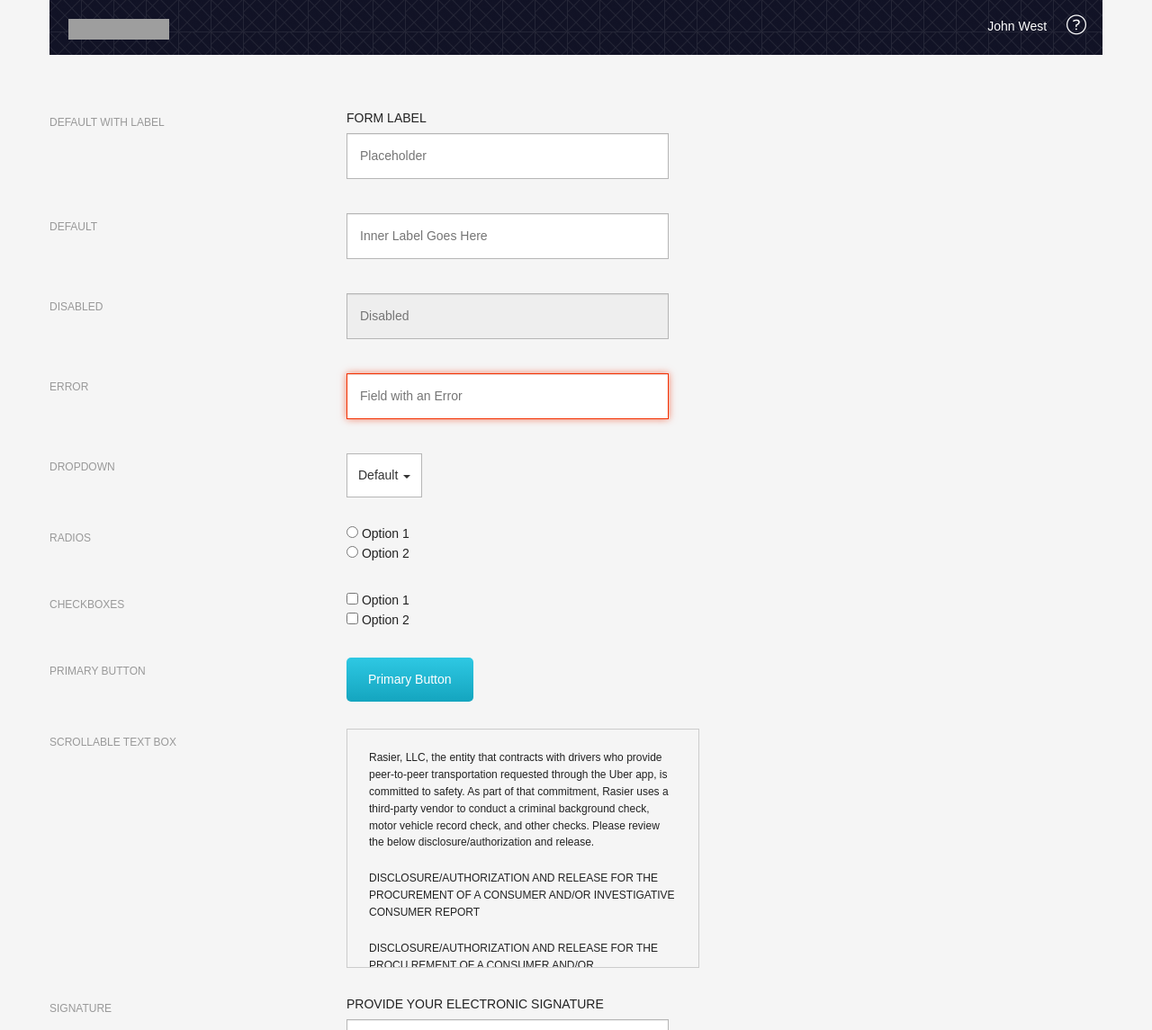
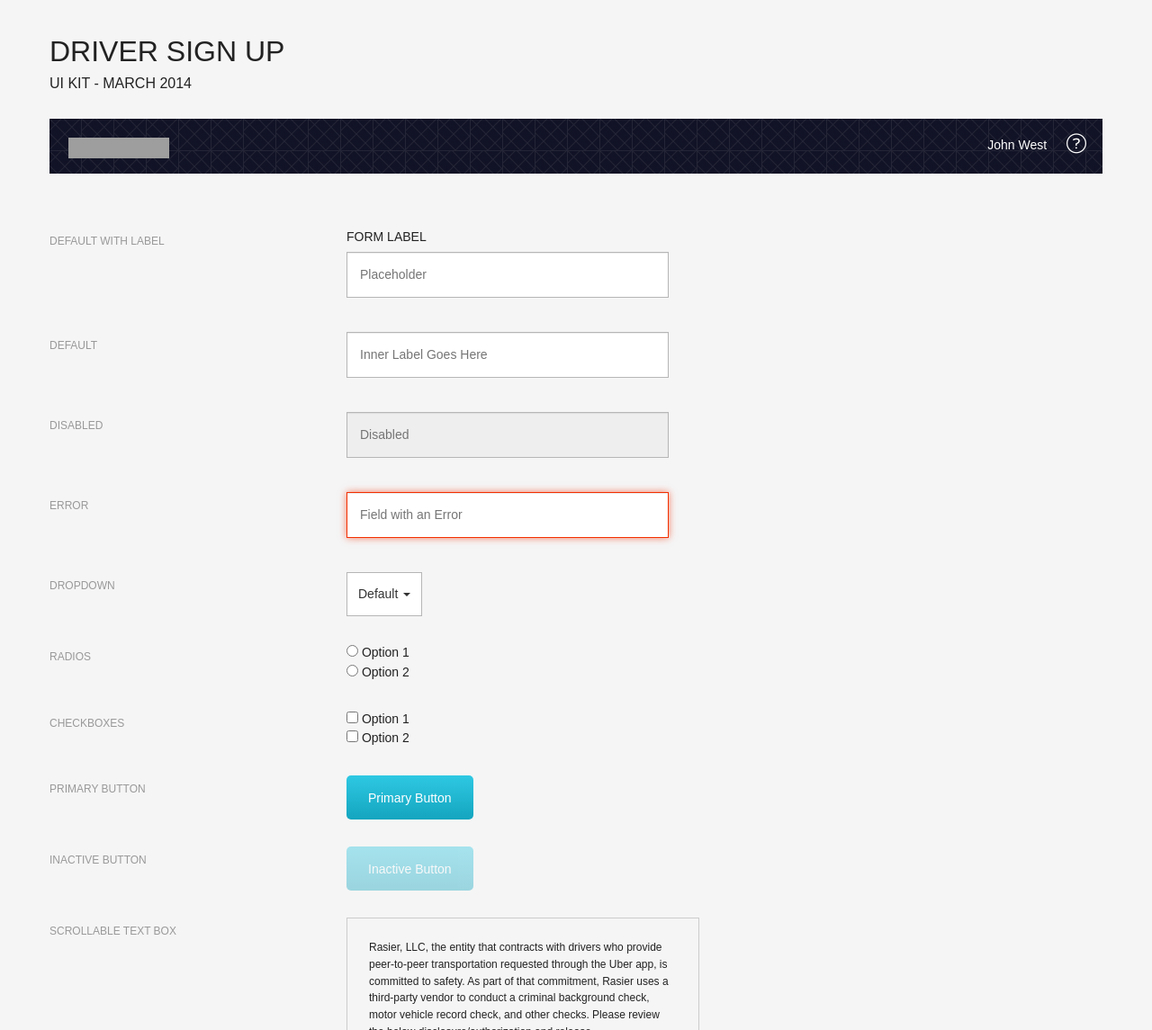
Before and after one commit to mtmoore55/dso, a plain HTML site: page index.html in a window 1280 px wide. Shown: the top 1145 px of the page at 90% size. Drawn offline with nearby package versions, Linux system fonts and the light colour scheme; grey boxes are pictures that could not be loaded.

Commit message:
Inactive Button and Intro Formatting

```diff
--- a/css/mattstyles.css
+++ b/css/mattstyles.css
@@ -19,6 +19,18 @@
 
 .row {
 }
+
+.intro {
+	margin: 40px 0 20px 0;
+}
+
+	.intro h1 {
+		line-height: 12px;
+	}
+
+	.intro h4 {
+		font-weight: 300;
+	}
 
 .form-group {
 	padding-top: 30px;
@@ -133,27 +145,39 @@ label {
 	cursor: pointer;
 	background-image: none;
 	color: #fff;
-	border: 1px solid #b6b6b6;
 	white-space: nowrap;
-	padding: 6px 12px;
 	font-size: 14px;
 	line-height: 1.42857143;
 	border-radius: 0;
     font-family: "Clan Pro", sans-serif;
+	background: -webkit-linear-gradient(top, #2ec8e3, #14a5bf);
+	border: none;
+	border-radius: 5px;
+	padding: 6px 24px;
 }
 
-.btn-default, .btn-default:hover, .btn-default:active, .btn-default:focus {
+.btn-dropdown, .btn-dropdown:hover, .btn-dropdown:active, .btn-dropdown:focus {
+	height: 49px;
+	display: inline-block;
+	margin-bottom: 0;
+	font-weight: 400;
+	vertical-align: middle;
+	cursor: pointer;
 	color: #333;
 	background-color: #fff;
 	-webkit-box-shadow: none;
 	box-shadow: none;
+	white-space: nowrap;
+	font-size: 14px;
+	line-height: 1.42857143;
+	border-radius: 0;
+    font-family: "Clan Pro", sans-serif;
+	padding: 6px 12px;
+	border: 1px solid #b6b6b6;
+	text-align: left;
 }
 
 .btn-primary {
-	background: -webkit-linear-gradient(top, #2ec8e3, #14a5bf);
-	border: none;
-	border-radius: 5px;
-	padding: 6px 24px;
 }
 
 	.btn-primary:hover {
@@ -165,6 +189,10 @@ label {
 		box-shadow: inset 0 5px 10px rgba(0,0,0,.15);
 		background: -webkit-linear-gradient(top, #1fb6d0, #098fa7);
 	}
+
+.btn-disabled {
+	opacity: .4;
+}
 
 .btn-group.open .dropdown-toggle {
 	color: #333;
--- a/index.html
+++ b/index.html
@@ -15,6 +15,11 @@
    <body>
 
     <div class="container">
+
+      <div class="intro">
+        <h1>Driver Sign Up</h1>
+        <h4>UI Kit - March 2014</h4>
+      </div>
 
       <!-- Start Header -->
      		<div class="header">
@@ -78,7 +83,7 @@
             </div>
             <div class="form-group col-xs-8">
               <div class="btn-group dropdown">
-                <button id="drop1" type="button" class="btn btn-default dropdown-toggle" data-toggle="dropdown" data-target="#">Default <span class="caret"></span></button>
+                <button id="drop1" type="button" class="btn-dropdown dropdown-toggle" data-toggle="dropdown" data-target="#">Default <span class="caret"></span></button>
                 <ul class="dropdown-menu" role="menu" aria-labelledby="drop1">
                   <li><a href="#">Option 1</a></li>
                   <li><a href="#">Option 2</a></li>
@@ -122,6 +127,17 @@
               <button type="button" class="btn btn-primary">Primary Button</button>
             </div>
         </div><!-- End Primary Button -->
+
+
+      <!-- Start Inactive Button -->
+        <div class="row">
+            <div class="col-xs-3 title">
+              Inactive Button
+            </div>
+            <div class="form-group col-xs-8">
+              <button type="button" class="btn btn-disabled" disabled>Inactive Button</button>
+            </div>
+        </div><!-- End Inactive Button -->
 
 
       <!-- Start Scrollable Text Box -->
```
